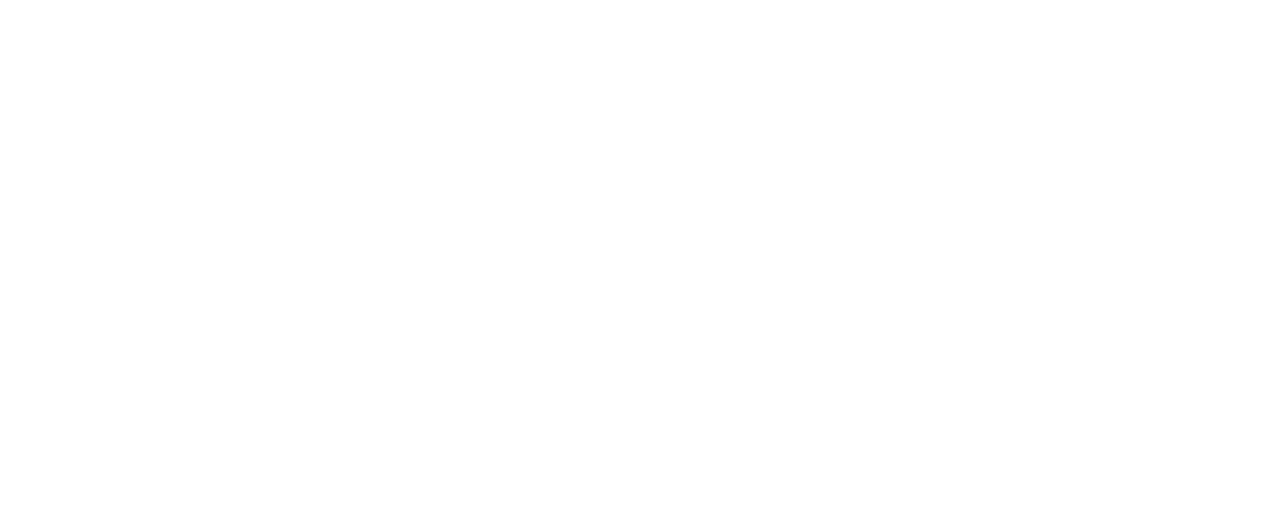
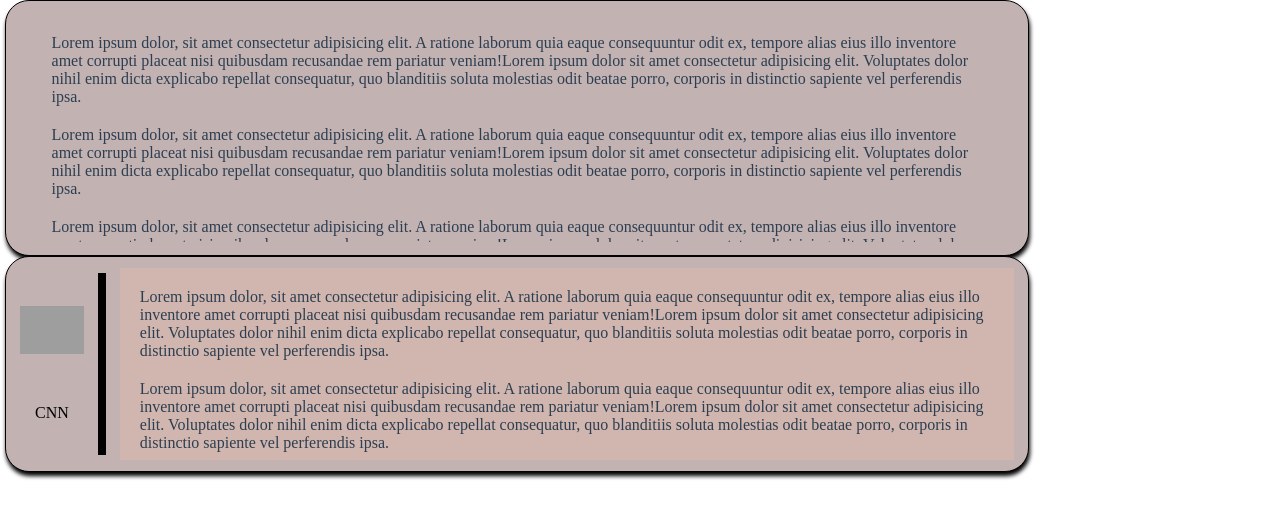
Before and after one commit to jsonshan/News-Summarizer, a React (Vite) app in the folder client/: page / in a window 1280 px wide. Shown: the top 518 px of the page. Built offline with nearby package versions, Linux system fonts and the light colour scheme; grey boxes are pictures that could not be loaded.

Commit message:
add styles to components

```diff
--- a/client/src/App.jsx
+++ b/client/src/App.jsx
@@ -1,5 +1,7 @@
 import { useState } from 'react'
 import './App.css'
+import TextBlock from './components/TextBlock'
+import NewsIcon from './components/NewsIcon'
 
 function App() {
   const [count, setCount] = useState(0)
@@ -7,7 +9,8 @@
   return (
     <>
       <div className='App'>
-
+        <TextBlock type="main-summary"/>
+        <TextBlock type="sub-summary" logo='https://yt3.googleusercontent.com/n5DRh94eycw6xGcOKTn6LKQwztTwaw24fXPniFTXA3VPgwJaiOFdBwJNtXRHYUf7OdEAk9upwH0=s900-c-k-c0x00ffffff-no-rj' srcName="CNN"/>
       </div>
     </>
   )
--- a/client/src/components/TextBlock.jsx
+++ b/client/src/components/TextBlock.jsx
@@ -1,8 +1,32 @@
 import React from 'react'
-
-function TextBlock() {
+import "../styles/TextBlock.css"
+function TextBlock({type, logo, srcName}) {
   return (
-    <div>TextBlock</div>
+    <>
+      <div className={`${type} text-block`}>
+      {
+        (type == 'sub-summary'
+        ?
+        <>
+          <div class="item-display">
+            <img src={logo}/>
+            <p>{srcName}</p>
+          </div>
+          <div class="divider"></div>
+        </>
+        :
+          <></>
+        )
+      }
+        <div className="text-section">
+          <p>Lorem ipsum dolor, sit amet consectetur adipisicing elit. A ratione laborum quia eaque consequuntur odit ex, tempore alias eius illo inventore amet corrupti placeat nisi quibusdam recusandae rem pariatur veniam!Lorem ipsum dolor sit amet consectetur adipisicing elit. Voluptates dolor nihil enim dicta explicabo repellat consequatur, quo blanditiis soluta molestias odit beatae porro, corporis in distinctio sapiente vel perferendis ipsa.</p>
+          <p>Lorem ipsum dolor, sit amet consectetur adipisicing elit. A ratione laborum quia eaque consequuntur odit ex, tempore alias eius illo inventore amet corrupti placeat nisi quibusdam recusandae rem pariatur veniam!Lorem ipsum dolor sit amet consectetur adipisicing elit. Voluptates dolor nihil enim dicta explicabo repellat consequatur, quo blanditiis soluta molestias odit beatae porro, corporis in distinctio sapiente vel perferendis ipsa.</p>
+          <p>Lorem ipsum dolor, sit amet consectetur adipisicing elit. A ratione laborum quia eaque consequuntur odit ex, tempore alias eius illo inventore amet corrupti placeat nisi quibusdam recusandae rem pariatur veniam!Lorem ipsum dolor sit amet consectetur adipisicing elit. Voluptates dolor nihil enim dicta explicabo repellat consequatur, quo blanditiis soluta molestias odit beatae porro, corporis in distinctio sapiente vel perferendis ipsa.</p>
+          <p>Lorem ipsum dolor, sit amet consectetur adipisicing elit. A ratione laborum quia eaque consequuntur odit ex, tempore alias eius illo inventore amet corrupti placeat nisi quibusdam recusandae rem pariatur veniam!Lorem ipsum dolor sit amet consectetur adipisicing elit. Voluptates dolor nihil enim dicta explicabo repellat consequatur, quo blanditiis soluta molestias odit beatae porro, corporis in distinctio sapiente vel perferendis ipsa.</p>
+          <p>Lorem ipsum dolor, sit amet consectetur adipisicing elit. A ratione laborum quia eaque consequuntur odit ex, tempore alias eius illo inventore amet corrupti placeat nisi quibusdam recusandae rem pariatur veniam!Lorem ipsum dolor sit amet consectetur adipisicing elit. Voluptates dolor nihil enim dicta explicabo repellat consequatur, quo blanditiis soluta molestias odit beatae porro, corporis in distinctio sapiente vel perferendis ipsa.</p>
+        </div>
+      </div>
+    </>
   )
 }
 
--- a/client/src/index.css
+++ b/client/src/index.css
@@ -0,0 +1,5 @@
+* {
+  margin: 0;
+  padding: 0;
+  box-sizing: border-box;
+}
--- /dev/null
+++ b/client/src/styles/TextBlock.css
@@ -0,0 +1,54 @@
+.text-section{
+    width: 95%;
+    height: 90%;
+    color: #2C3E50;
+    overflow-y: scroll;
+}
+
+.text-section > p {
+    margin: 20px;
+}
+
+.text-block {
+    border: 1px solid black;
+    margin: 0 5px;
+    height: 216px;
+    width: 80%;
+    background-color: #C3B2B2;
+    box-shadow: 1px 4px 4px black;
+    border-radius: 24px;
+  }
+  .main-summary {
+    display: flex;
+    height: 256px;
+    align-items: center;
+    justify-content: center;
+  }
+  .sub-summary {
+    display: flex;
+    align-items: center;
+    justify-content: space-evenly;
+    height: 216px;
+  }
+  .sub-summary > .item-display {
+    display: flex;
+    flex-direction: column;
+    align-items: center;
+    justify-content: space-evenly;
+    height: 100%;
+  }
+  .sub-summary > .text-section {
+    width: 87.5%;
+    height: 90%;
+    background-color: rgba(255, 196, 164, 0.235);
+  }
+
+  .divider {
+    width: 8px;
+    height: 85%;
+    background-color: black;
+  }
+
+  .item-display > img{
+    width: 64px;
+  }
```
